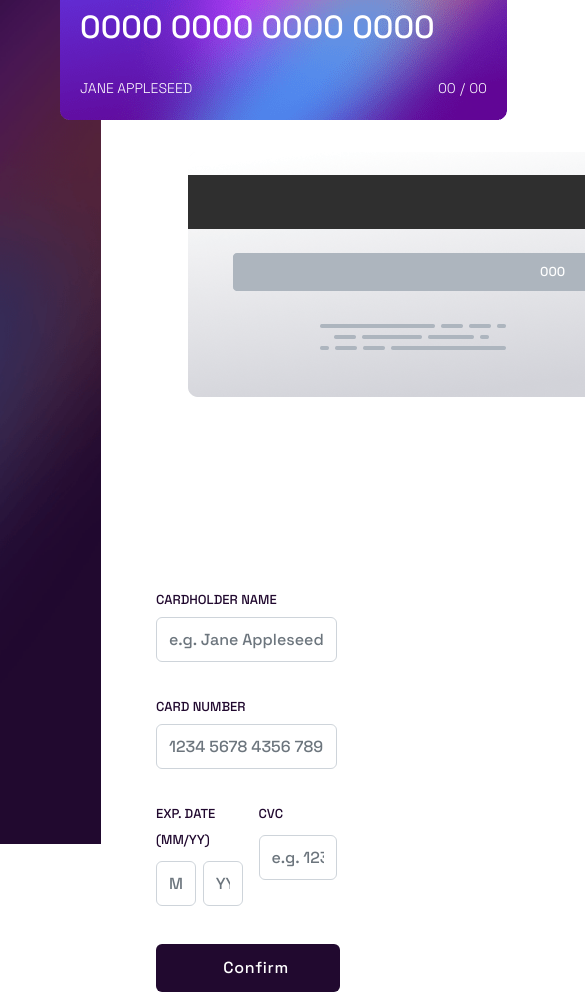
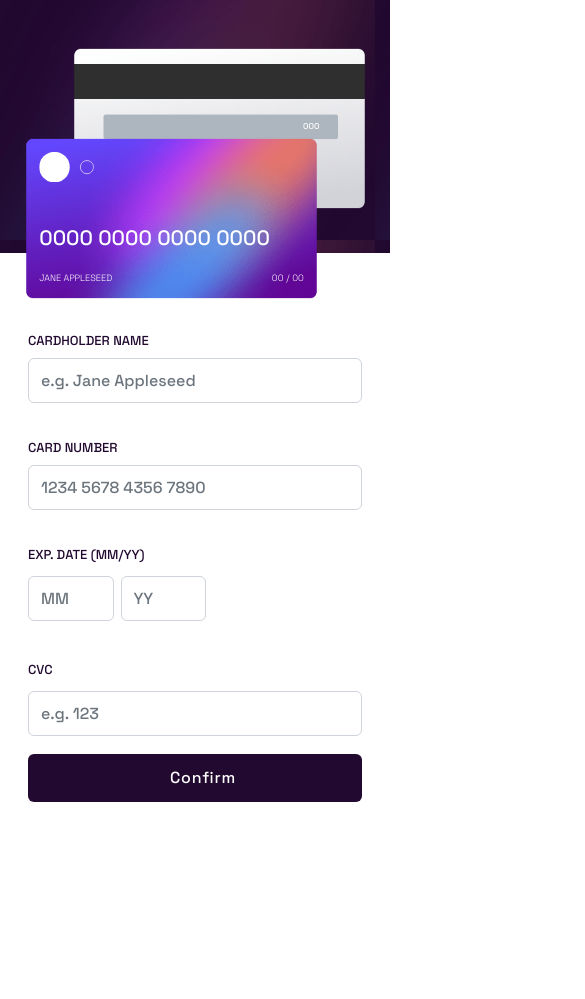
Before and after one commit to ExpertoMontanero/Interactive-card-details-form-FM, a plain HTML site: page index.html in a window 390 px wide. Shown: the top 999 px of the page, 585 px wide, since content can reach past the window. After the commit the page ends 854 px from the top, so only its background shows below. Drawn offline with nearby package versions, Linux system fonts and the light colour scheme.

Commit message:
Add files via upload
Mobile design

```diff
--- a/index.html
+++ b/index.html
@@ -25,7 +25,7 @@
   <div class="background">
     <div class="container-fluid">
       <div class="row">
-        <div class="col-lg-6 left">
+        <div class="col-lg-6 col-md-12 left">
           <!-- front of the card -->
           <div class="card-front">
             <img src="images\card-logo.svg" alt="card-logo">
@@ -53,22 +53,22 @@
           </div>
         </div>
 
-        <div class="col-lg-6 right">
+        <div class="col-lg-6 col-md-12 right">
           <div class="row form">
-            <div class="col-10">
+            <div class="col-lg-10">
               <div class="d-flex flex-column cardholder-form">
                 <p class="text mb-1">CARDHOLDER NAME</p>
                 <input class="form-control mb-3" id="cardholder-name-input" type="text"
                   placeholder="e.g. Jane Appleseed">
               </div>
             </div>
-            <div class="col-10">
+            <div class="col-lg-10">
               <div class="d-flex flex-column card-number-form">
                 <p class="text mb-1">CARD NUMBER</p>
                 <input class="form-control mb-3" id="card-number-input" type="text" placeholder="1234 5678 4356 7890">
               </div>
             </div>
-            <div class="col-5">
+            <div class="col-lg-5 col-xs-2">
               <div class="d-flex flex-column">
                 <p class="text mb-2">EXP. DATE (MM/YY)</p>
                 <div class="input-group mb-3 exp-date">
@@ -77,13 +77,13 @@
                 </div>
               </div>
             </div>
-            <div class="col-5">
+            <div class="col-lg-5">
               <div class="d-flex flex-column">
                 <p class="text mb-2">CVC</p>
                 <input class="form-control" id="cvc-input" type="text" placeholder="e.g. 123">
               </div>
             </div>
-            <div class="col-12">
+            <div class="col-lg-12">
               <div class="btn mb-1 rounded" id="confirm-btn">
                 <span class="ps-3">Confirm</span>
                 <span class="fas fa-arrow-right"></span>
--- a/styles/style.css
+++ b/styles/style.css
@@ -232,9 +232,62 @@ p {
     }
 
 }
+
 /* MOBILE DESIGN */
-@media only screen and (max-width: 1200px) {}
+@media only screen and (max-width: 800px) {
 
+    .background {
+        all: unset;
+        background-image: url("../images/bg-main-mobile.png");
+        position: absolute;
+        top: 0;
+        left: 0;
+        width: 100%;
+        height: 30vh;
+
+    }
+
+    .card-front {
+        transform: scale(0.65);
+        position: relative;
+        bottom: 9rem;
+        right: 7rem;
+        z-index: 1;
+        background-repeat: no-repeat;
+    }
+
+    .card-back {
+        transform: scale(0.65);
+        position: absolute;
+        background-repeat: no-repeat;
+        left: 6rem;
+        top: 0.4rem;
+    }
+
+    .form {
+        transform: scale(1);
+        max-width: 100vw;
+        margin: 3rem 1rem;
+        padding: 0;
+    }
+
+    .right {
+        position: absolute;
+        top: 17rem;
+        padding: 0;
+        min-height: unset;
+
+        margin: 0;
+        color: hsl(278, 68%, 11%);
+        display: unset;
+        align-items: unset;
+    }
+
+   .btn{
+    width: 100%;
+   }
+
+}
 
 /* Frontent mentor badge */
 .attribution {
```
